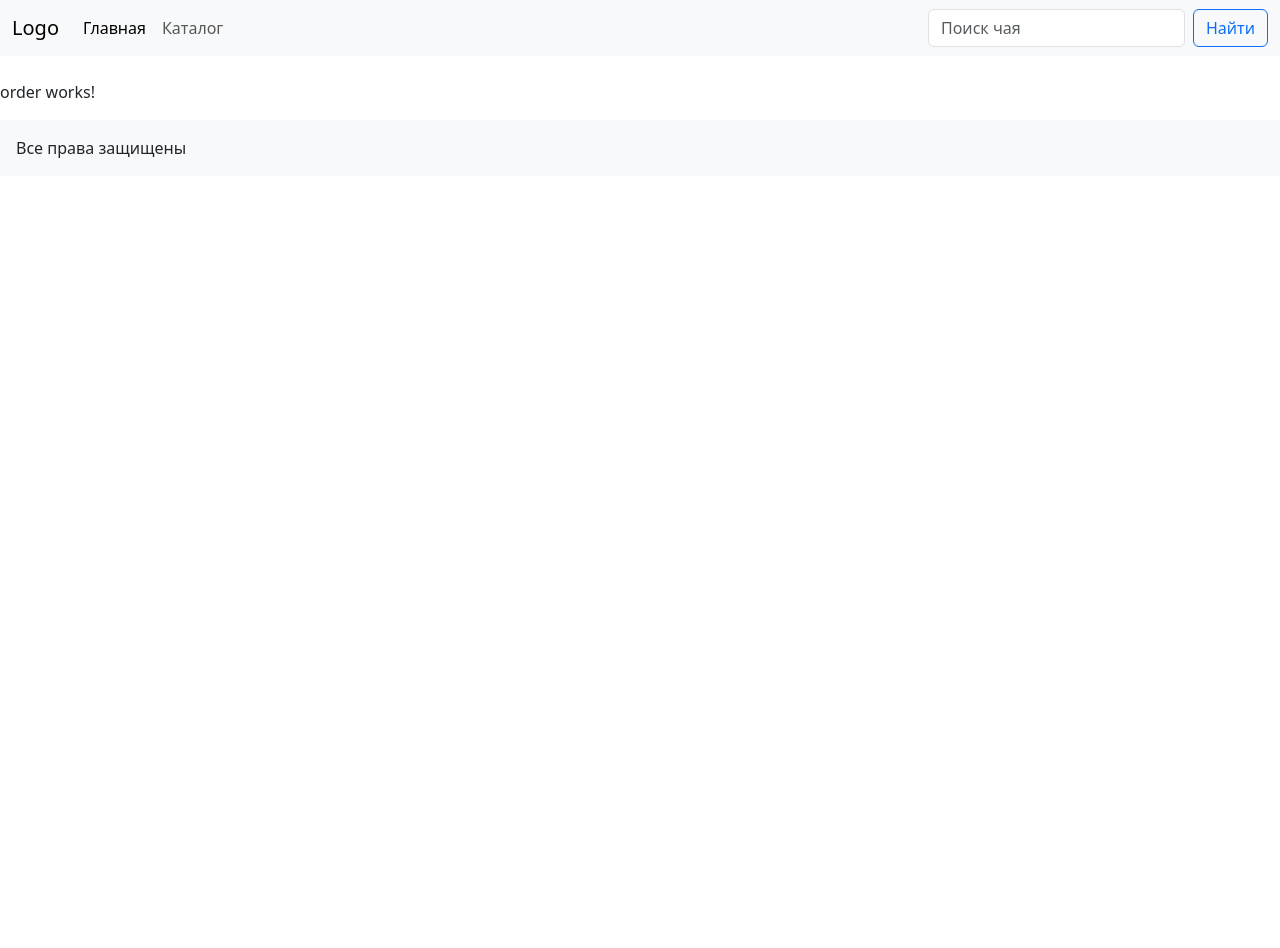
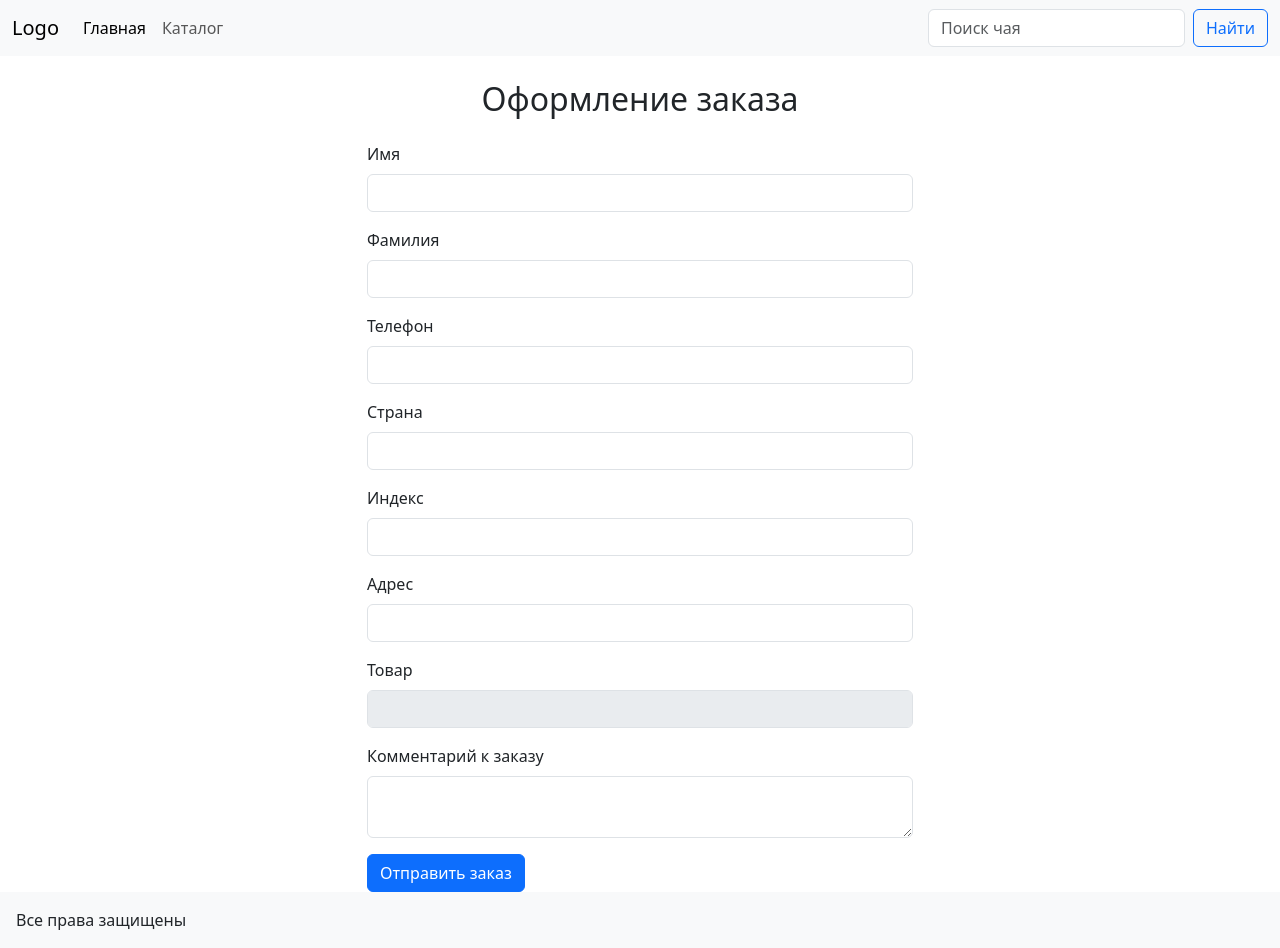
Before and after one commit to PSKutergin/homework22, an Angular app: page /order in a window 1280 px wide. Before the commit the page ends 800 px from the top, so only its background shows below. Built offline with nearby package versions, Linux system fonts and the light colour scheme.

Commit message:
added product comp and order comp

```diff
--- a/src/app/app.module.ts
+++ b/src/app/app.module.ts
@@ -1,6 +1,7 @@
 import { NgModule } from '@angular/core';
 import { BrowserModule } from '@angular/platform-browser';
 import { HttpClientModule } from '@angular/common/http';
+import { FormsModule, ReactiveFormsModule } from '@angular/forms';
 import { AppRoutingModule } from './app-routing.module';
 import { AppComponent } from './app.component';
 import { MainComponent } from './components/pages/main/main.component';
@@ -25,7 +26,9 @@ import { PopupComponent } from './components/popup/popup.component';
   imports: [
     BrowserModule,
     AppRoutingModule,
-    HttpClientModule
+    HttpClientModule,
+    FormsModule,
+    ReactiveFormsModule
   ],
   providers: [],
   bootstrap: [AppComponent]
--- a/src/app/components/pages/order/order.component.html
+++ b/src/app/components/pages/order/order.component.html
@@ -1 +1,65 @@
-<p>order works!</p>
+<div class="container mt-4">
+    <div class="row">
+        <div class="col-md-6 offset-md-3">
+            <h2 class="mb-4 text-center">Оформление заказа</h2>
+            <form [formGroup]="checkoutForm" (ngSubmit)="onSubmit()">
+                <div class="mb-3">
+                    <label for="name" class="form-label">Имя</label>
+                    <input type="text" id="name" class="form-control" formControlName="name" required>
+                    <div *ngIf="formControls['name'].invalid && (formControls['name'].dirty || formControls['name'].touched)"
+                        class="invalid-feedback">
+                        Введите корректное имя
+                    </div>
+                </div>
+                <div class="mb-3">
+                    <label for="lastName" class="form-label">Фамилия</label>
+                    <input type="text" id="lastName" class="form-control" formControlName="lastName" required>
+                    <div *ngIf="formControls['lastName'].invalid && (formControls['lastName'].dirty || formControls['lastName'].touched)"
+                        class="invalid-feedback">
+                        Введите корректную фамилию
+                    </div>
+                </div>
+                <div class="mb-3">
+                    <label for="phone" class="form-label">Телефон</label>
+                    <input type="text" id="phone" class="form-control" formControlName="phone" required>
+                    <div *ngIf="formControls['phone'].invalid && (formControls['phone'].dirty || formControls['phone'].touched)"
+                        class="invalid-feedback">
+                        Введите корректный телефон (11 цифр, включая знак + в начале)
+                    </div>
+                </div>
+                <div class="mb-3">
+                    <label for="country" class="form-label">Страна</label>
+                    <input type="text" id="country" class="form-control" formControlName="country" required>
+                </div>
+                <div class="mb-3">
+                    <label for="zip" class="form-label">Индекс</label>
+                    <input type="text" id="zip" class="form-control" formControlName="zip" required>
+                </div>
+                <div class="mb-3">
+                    <label for="address" class="form-label">Адрес</label>
+                    <input type="text" id="address" class="form-control" formControlName="address" required>
+                    <div *ngIf="formControls['address'].invalid && (formControls['address'].dirty || formControls['address'].touched)"
+                        class="invalid-feedback">
+                        Введите корректный адрес
+                    </div>
+                </div>
+                <div class="mb-3">
+                    <label for="product" class="form-label">Товар</label>
+                    <input type="text" id="product" class="form-control" formControlName="product"
+                        [value]="checkoutForm.controls['product'].value" [disabled]="true">
+                </div>
+                <div class="mb-3">
+                    <label for="comment" class="form-label">Комментарий к заказу</label>
+                    <textarea id="comment" class="form-control" formControlName="comment"></textarea>
+                </div>
+                <button type="submit" class="btn btn-primary">Отправить заказ</button>
+            </form>
+            <div *ngIf="showSuccessMessage" class="mt-3 alert alert-success">
+                Спасибо за заказ!
+            </div>
+            <div *ngIf="showErrorMessage" class="mt-3 alert alert-danger">
+                Произошла ошибка. Попробуйте еще раз.
+            </div>
+        </div>
+    </div>
+</div>
--- a/src/app/components/pages/order/order.component.ts
+++ b/src/app/components/pages/order/order.component.ts
@@ -1,4 +1,7 @@
 import { Component, OnInit } from '@angular/core';
+import { FormBuilder, FormGroup, Validators } from '@angular/forms';
+import { ActivatedRoute } from '@angular/router';
+import { OrderService } from 'src/app/services/order.service';
 
 @Component({
   selector: 'app-order',
@@ -6,10 +9,56 @@ import { Component, OnInit } from '@angular/core';
   styleUrls: ['./order.component.scss']
 })
 export class OrderComponent implements OnInit {
+  checkoutForm!: FormGroup;
+  isFormSubmitted = false;
+  showSuccessMessage = false;
+  showErrorMessage = false;
+  productName: string = '';
 
-  constructor() { }
+  constructor(private fb: FormBuilder, private orderService: OrderService, private route: ActivatedRoute) { }
 
   ngOnInit(): void {
+    this.checkoutForm = this.fb.group({
+      name: ['', [Validators.required, Validators.pattern('[a-zA-Zа-яА-ЯёЁ]*')]],
+      lastName: ['', [Validators.required, Validators.pattern('[a-zA-Zа-яА-ЯёЁ]*')]],
+      phone: ['', [Validators.required, Validators.pattern('^[+]?[0-9]{11}$')]],
+      address: ['', [Validators.required, Validators.pattern('[a-zA-Z0-9\s/-]*')]],
+      country: ['', Validators.required],
+      zip: ['', Validators.required],
+      product: [{ value: '', disabled: true }],
+      comment: ['']
+    });
+
+    this.route.queryParams.subscribe(params => {
+      this.productName = params['product'] || '';
+      this.checkoutForm.patchValue({
+        product: this.productName
+      });
+    });
   }
 
+  get formControls() {
+    return this.checkoutForm.controls;
+  }
+
+  onSubmit(): void {
+    this.isFormSubmitted = true;
+    if (this.checkoutForm.invalid) {
+      return;
+    }
+
+    const formData = this.checkoutForm.value;
+    this.orderService.placeOrder(formData).subscribe({
+      next: (response) => {
+        if (response.success === 1) {
+          this.showSuccessMessage = true;
+        } else {
+          this.showErrorMessage = true;
+        }
+      },
+      error: (error) => {
+        this.showErrorMessage = true;
+      }
+    });
+  }
 }
--- a/src/app/components/pages/product/product.component.html
+++ b/src/app/components/pages/product/product.component.html
@@ -1 +1,13 @@
-<p>product works!</p>
+<div class="container-fluid d-flex flex-column h-100">
+    <div class="row flex-grow-1">
+        <div class="col-md-6 align-self-center">
+            <img src="https://via.placeholder.com/400x300" alt="Product Image" class="img-fluid">
+        </div>
+        <div class="col-md-6 align-self-center">
+            <h2>{{ productName }}</h2>
+            <p class="lead">Цена: $19.99</p>
+            <p>Описание товара: Lorem ipsum dolor sit amet, consectetur adipiscing elit.</p>
+            <button class="btn btn-primary" (click)="buy()">Купить</button>
+        </div>
+    </div>
+</div>
--- a/src/app/components/pages/product/product.component.scss
+++ b/src/app/components/pages/product/product.component.scss
@@ -0,0 +1,15 @@
+.container-fluid {
+  padding-top: 5%;
+}
+
+.row {
+  height: 100%;
+}
+
+.col-md-6 {
+  padding: 0 2rem;
+}
+
+button {
+  margin-top: 1rem;
+}
--- a/src/app/components/pages/product/product.component.ts
+++ b/src/app/components/pages/product/product.component.ts
@@ -1,4 +1,5 @@
 import { Component, OnInit } from '@angular/core';
+import { ActivatedRoute, Router } from '@angular/router';
 
 @Component({
   selector: 'app-product',
@@ -6,10 +7,20 @@ import { Component, OnInit } from '@angular/core';
   styleUrls: ['./product.component.scss']
 })
 export class ProductComponent implements OnInit {
+  productId: string | null = null;
+  productName: string = '';
 
-  constructor() { }
+  constructor(private route: ActivatedRoute, private router: Router) { }
 
   ngOnInit(): void {
+    // Получение параметра id из URL
+    this.productId = this.route.snapshot.paramMap.get('id');
+    // В реальном приложении здесь можно было бы загрузить данные о товаре по id
+    this.productName = 'Товар ' + this.productId; // Заглушка для названия товара
   }
 
+  buy(): void {
+    // Переход на страницу оформления заказа и передача параметра
+    this.router.navigate(['/order'], { queryParams: { product: this.productName } });
+  }
 }
--- /dev/null
+++ b/src/app/components/types/OrderType.ts
@@ -0,0 +1,10 @@
+export type OrderType = {
+    name: string;
+    last_name: string;
+    phone: string;
+    country: string;
+    zip: string;
+    product: string;
+    address: string;
+    comment?: string;
+}
--- /dev/null
+++ b/src/app/services/order.service.ts
@@ -0,0 +1,15 @@
+import { Injectable } from '@angular/core';
+import { HttpClient } from '@angular/common/http';
+import { OrderType } from '../components/types/OrderType';
+
+@Injectable({
+  providedIn: 'root'
+})
+export class OrderService {
+
+  constructor(private http: HttpClient) { }
+
+  placeOrder(orderData: OrderType) {
+    return this.http.post<any>('https://testologia.site/order-tea', orderData);
+  }
+}
--- a/src/styles.scss
+++ b/src/styles.scss
@@ -1 +1,4 @@
 /* You can add global styles to this file, and also import other style files */
+body {
+  height: 100vh;
+}
```
